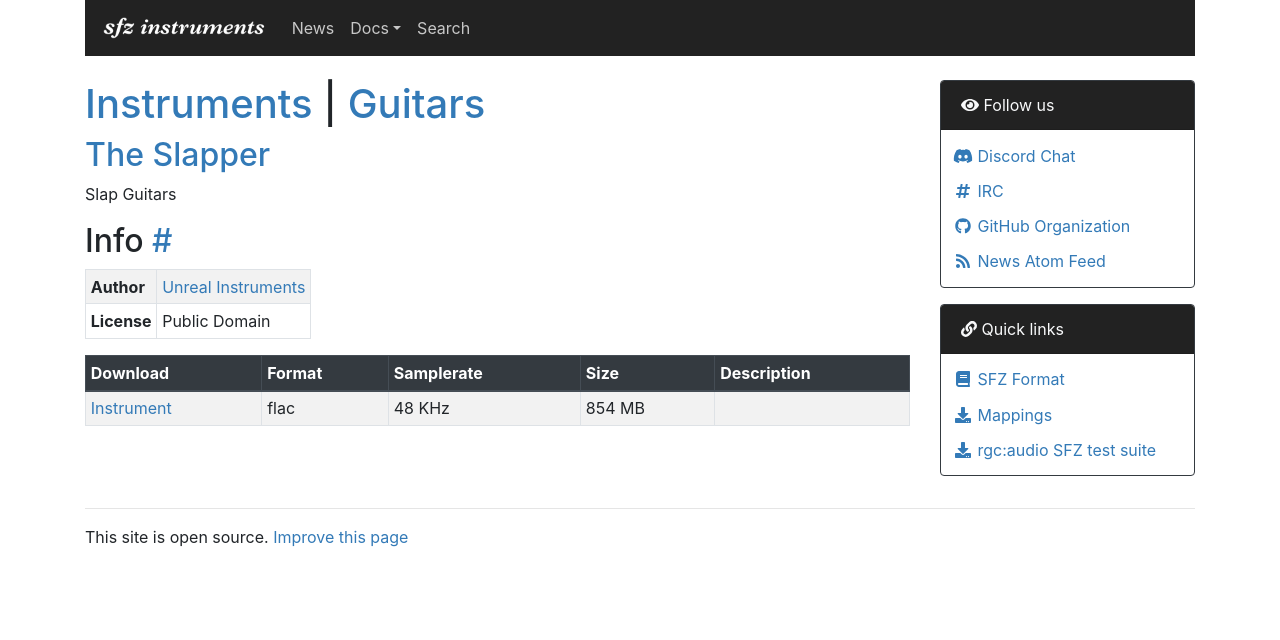
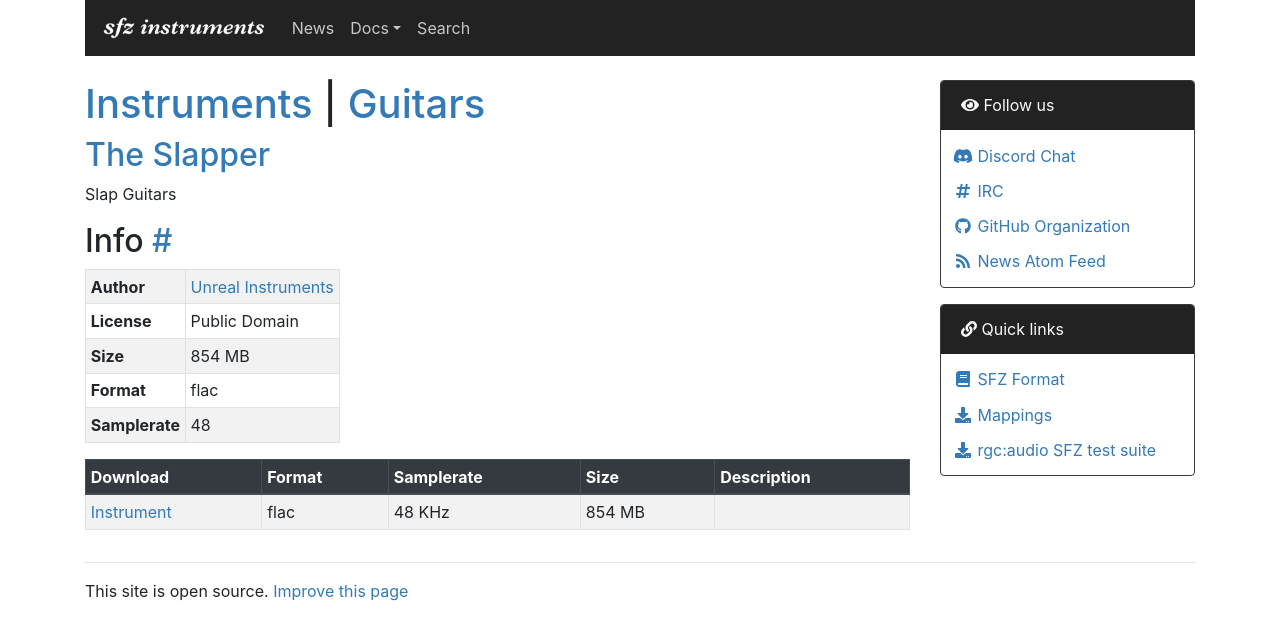
Before and after one commit to sfzinstruments/sfzinstruments.github.io, a Jekyll site: the page built from guitars/slapper.md, in a window 1280 px wide. Shown: the top 640 px of the page. Built offline with Jekyll 4.4.1, drawn with Linux system fonts in a browser that asks for light colours; nearby versions of some CDN libraries.

Commit message:
Add a global download size, format and samplerate info

```diff
--- a/_layouts/sfz/instrument.html
+++ b/_layouts/sfz/instrument.html
@@ -55,11 +53,29 @@ layout: "no_title"
 		<th>License</th>
 		<td>{{ instrument.license }}</td>
 	</tr>
+				{%-if instrument.download_size-%}
+	<tr class="table-bordered">
+		<th>Size</th>
+		<td>{{ instrument.download_size }}</td>
+	</tr>
+				{%-endif-%}
+				{%-endif-%}
+				{%-if instrument.format-%}
+	<tr class="table-bordered">
+		<th>Format</th>
+		<td>{{ instrument.format }}</td>
+	</tr>
+				{%-endif-%}
+				{%-if instrument.samplerate-%}
+	<tr class="table-bordered">
+		<th>Samplerate</th>
+		<td>{{ instrument.samplerate }}</td>
+	</tr>
 				{%-endif-%}
 				{%-if instrument.version-%}
 	<tr class="table-bordered">
 		<th>Version</th>
-		<td>v{{ instrument.version }}</td>
+		<td>{{ instrument.version }}</td>
 	</tr>
 				{%-endif-%}
 </table>
```
Also changed, not shown: other parts of _layouts/sfz/instrument.html (+0 -2 lines).
